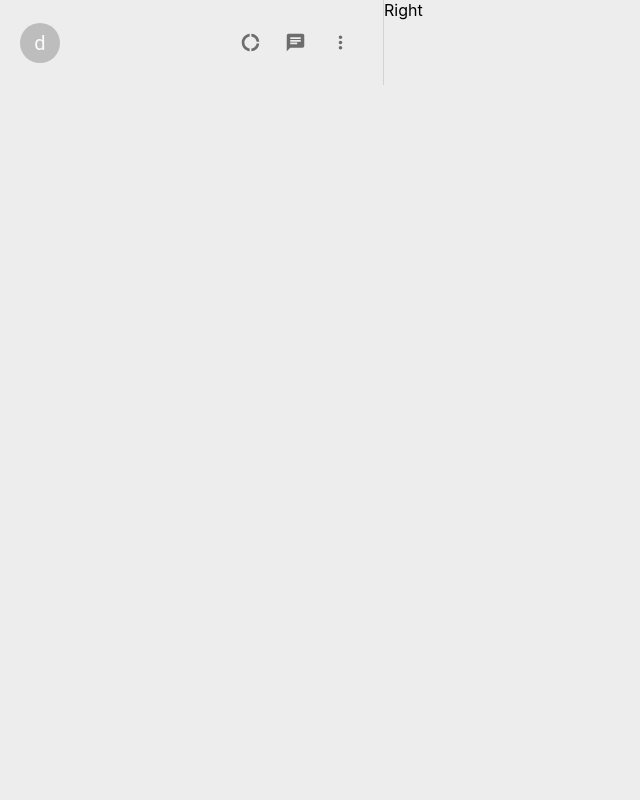
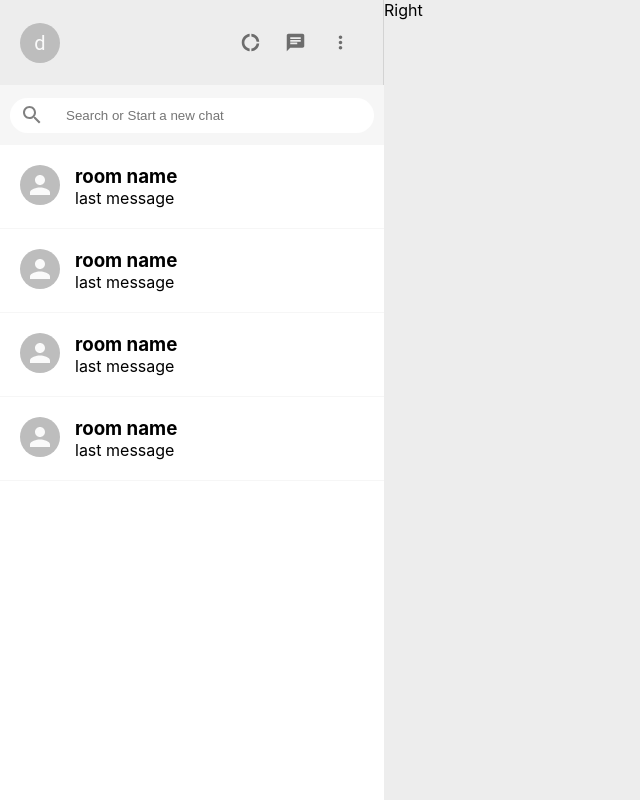
Before and after one commit to ravishukla86044/whatapp_frontend, a React (Create React App) app: page / in a window 1280 px wide. Shown: the whole page, without its empty margins (0-640 px from the left). Built offline with nearby package versions, Linux system fonts and the light colour scheme.

Commit message:
dummy chatroom added

```diff
--- /dev/null
+++ b/src/Components/LeftBox/ChatRoomItem.jsx
@@ -0,0 +1,33 @@
+import { Avatar } from "@material-ui/core";
+import styled from "styled-components";
+
+function ChatRoomItem() {
+  return (
+    <All>
+      <Avatar></Avatar>
+      <div className="members">
+        <h3>room name</h3>
+        <p>last message</p>
+      </div>
+    </All>
+  );
+}
+
+const All = styled.div`
+  display: flex;
+  padding: 20px;
+  cursor: pointer;
+  border-bottom: 1px solid #f6f6f6;
+
+  &:hover {
+    background-color: #ebebeb;
+  }
+  .members {
+    margin-left: 15px;
+  }
+  & h2 {
+    font-size: 16px;
+    margin-bottom: 6px;
+  }
+`;
+export { ChatRoomItem };
--- a/src/Components/LeftBox/LeftBox.jsx
+++ b/src/Components/LeftBox/LeftBox.jsx
@@ -3,6 +3,8 @@ import ChatIcon from "@material-ui/icons/Chat";
 import DonutLargeIcon from "@material-ui/icons/DonutLarge";
 import { Avatar, IconButton } from "@material-ui/core";
 import MoreVertIcon from "@material-ui/icons/MoreVert";
+import SearchOutlinedIcon from "@material-ui/icons/SearchOutlined";
+import { ChatRoomItem } from "./ChatRoomItem";
 
 function LeftBox() {
   return (
@@ -21,7 +23,18 @@ function LeftBox() {
           </IconButton>
         </div>
       </div>
-      <div className="leftSearch"></div>
+      <div className="leftSearch">
+        <div className="leftSearch_Con">
+          <SearchOutlinedIcon />
+          <input type="text" placeholder="Search or Start a new chat" />
+        </div>
+      </div>
+      <div className="chatroom">
+        <ChatRoomItem />
+        <ChatRoomItem />
+        <ChatRoomItem />
+        <ChatRoomItem />
+      </div>
     </Left>
   );
 }
@@ -47,6 +60,33 @@ const Left = styled.div`
     font-size: 21px !important;
   }
   .leftSearch {
+    display: flex;
+    align-items: center;
+    background-color: #f6f6f6;
+    height: 40px;
+    padding: 10px;
+  }
+  .leftSearch_Con {
+    display: flex;
+    align-items: center;
+    background-color: white;
+    width: 100%;
+    height: 35px;
+    border-radius: 20px;
+  }
+  .leftSearch_Con .MuiSvgIcon-root {
+    color: grey;
+    padding: 10px;
+  }
+  .leftSearch_Con input {
+    border: none;
+    margin-left: 10px;
+    outline-width: 0px;
+  }
+  .chatroom {
+    flex: 1;
+    overflow: auto;
+    background-color: white;
   }
 `;
 export { LeftBox };
```
